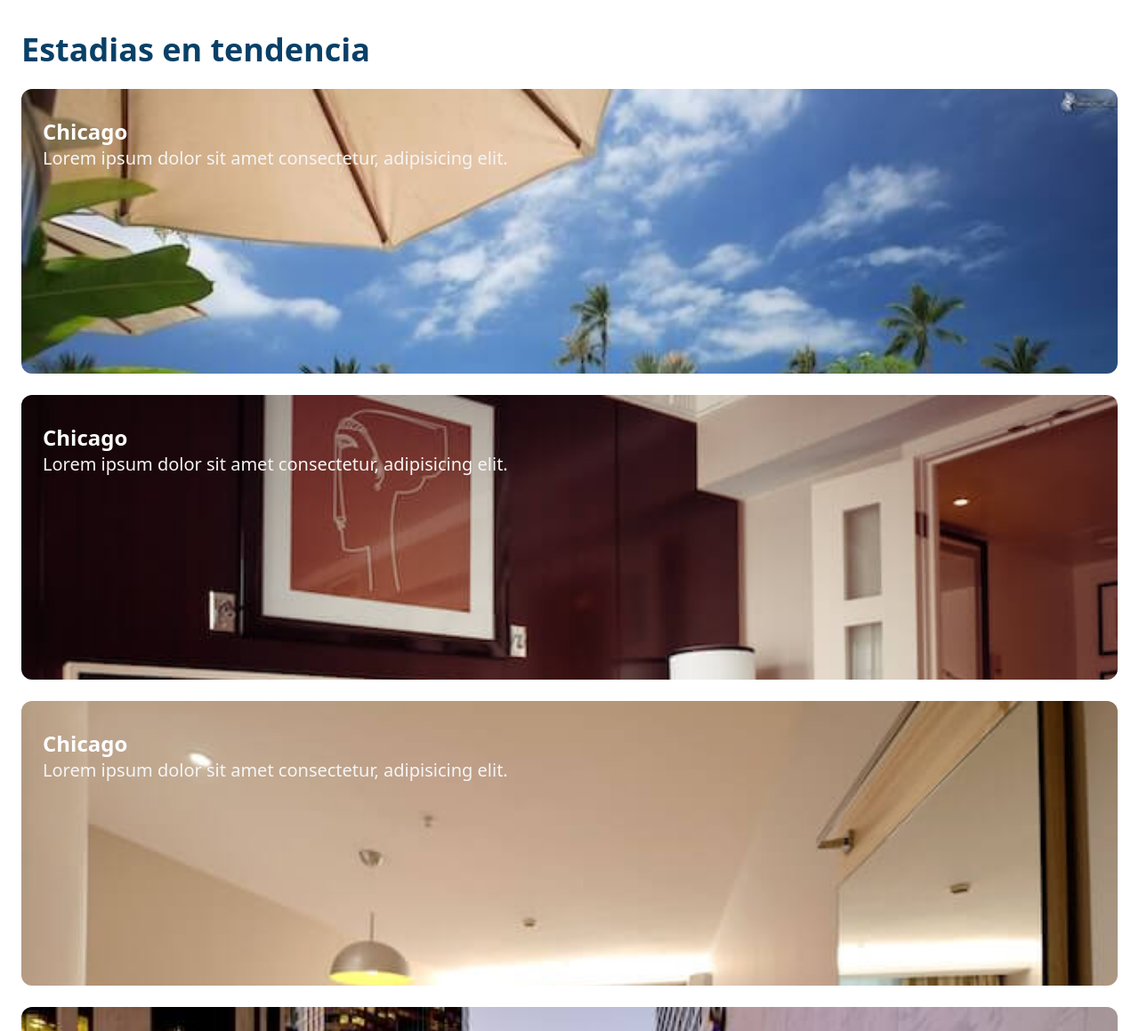
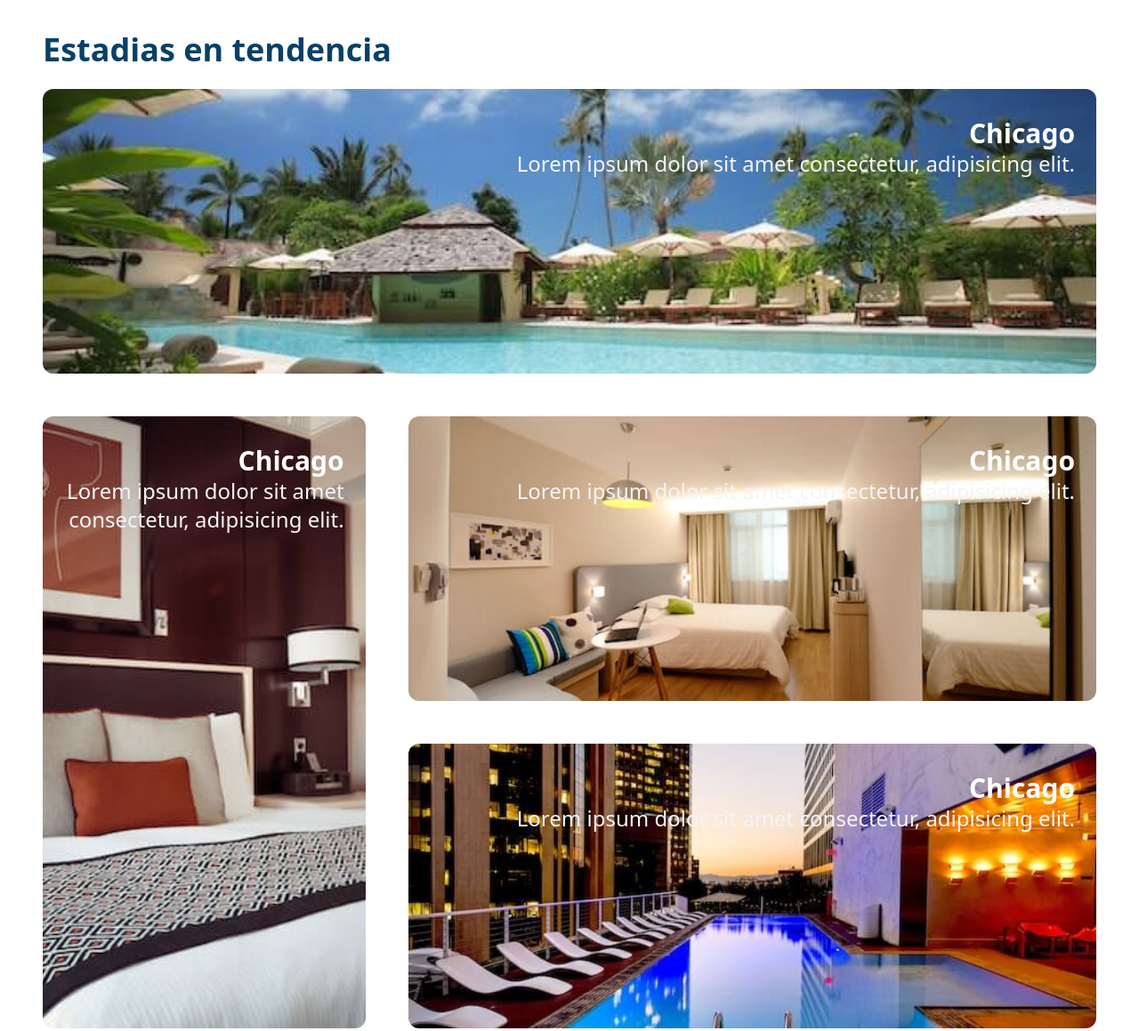
Before and after one commit to JhonEduard26/platzi-travel, a website: page src/index.html in a window 1280 px wide. Shown: the part 1320-2479 px from the top of the page at 89% size. Drawn offline with nearby package versions, Linux system fonts and the light colour scheme; files that its build step writes are made by us from their sources.

Commit message:
agregada version escritorio en seccion tendencias

```diff
--- a/src/index.html
+++ b/src/index.html
@@ -27,8 +27,7 @@
       </ul>
     </nav>
   </header>
-  <div id="tab-bar"
-    class="fixed h-16 bottom-0 left-0 right-0 bg-white border-t-2 z-10">
+  <div id="tab-bar" class="fixed h-16 bottom-0 left-0 right-0 bg-white border-t-2 z-10 lg:hidden">
     <ul class="flex justify-evenly items-center h-full">
       <a href="#home" class="hover:text-sky-400">
         <svg xmlns="http://www.w3.org/2000/svg" fill="none" viewBox="0 0 24 24" stroke-width="2" stroke="currentColor"
@@ -131,30 +130,28 @@
     </section>
     <section id="trending" class="mb-12">
       <h2 class="Subtitle">Estadias en tendencia</h2>
-      <div class="flex flex-col gap-y-6 px-6">
+      <div class="grid gap-y-6 px-6 lg:gap-12 lg:px-12 lg:grid-cols-3 lg:grid-rows-3">
 
-        <div class="CardTrending bg-hotel1">
-          <p class="text-2xl font-semibold text-white">Chicago</p>
-          <p class="text-xl text-neutral-100">Lorem ipsum dolor sit amet consectetur, adipisicing elit.</p>
+        <div class="CardTrending bg-hotel1 lg:col-start-1 lg:col-end-4 lg:row-start-1 lg:row-end-2">
+          <p class="text-2xl font-semibold text-white lg:text-3xl">Chicago</p>
+          <p class="text-xl text-neutral-100 lg:text-2xl">Lorem ipsum dolor sit amet consectetur, adipisicing elit.</p>
         </div>
 
-        <div class="CardTrending bg-hotel2">
-          <p class="text-2xl font-semibold text-white">Chicago</p>
-          <p class="text-xl text-neutral-100">Lorem ipsum dolor sit amet consectetur, adipisicing elit.</p>
+        <div class="CardTrending bg-hotel2 lg:h-auto lg:row-start-2 lg:row-end-4 lg:col-start-1 lg:col-end-2">
+          <p class="text-2xl font-semibold text-white lg:text-3xl">Chicago</p>
+          <p class="text-xl text-neutral-100 lg:text-2xl">Lorem ipsum dolor sit amet consectetur, adipisicing elit.</p>
         </div>
 
-
-        <div class="CardTrending bg-hotel3">
-          <p class="text-2xl font-semibold text-white">Chicago</p>
-          <p class="text-xl text-neutral-100">Lorem ipsum dolor sit amet consectetur, adipisicing elit.</p>
+        <div class="CardTrending bg-hotel3 lg:col-start-2 lg:col-end-4">
+          <p class="text-2xl font-semibold text-white lg:text-3xl">Chicago</p>
+          <p class="text-xl text-neutral-100 lg:text-2xl">Lorem ipsum dolor sit amet consectetur, adipisicing elit.</p>
         </div>
 
-        <div class="CardTrending bg-hotel4">
-          <p class="text-2xl font-semibold text-white">Chicago</p>
-          <p class="text-xl text-neutral-100">Lorem ipsum dolor sit amet consectetur, adipisicing elit.</p>
+        <div class="CardTrending bg-hotel4 lg:col-start-2 lg:col-end-4">
+          <p class="text-2xl font-semibold text-white lg:text-3xl">Chicago</p>
+          <p class="text-xl text-neutral-100 lg:text-2xl">Lorem ipsum dolor sit amet consectetur, adipisicing elit.</p>
         </div>
       </div>
-
       </div>
     </section>
     <section id="faqs" class="mb-12">
--- a/src/input.css
+++ b/src/input.css
@@ -7,9 +7,9 @@
     @apply flex-none w-60 lg:w-80 h-auto mb-6 cursor-pointer snap-center bg-slate-100 rounded-lg shadow-md even:bg-sky-200 transition duration-150 hover:scale-110
   }
   .Subtitle {
-    @apply text-3xl font-semibold pl-6 mb-6 text-headLine lg:text-4xl
+    @apply text-3xl font-semibold pl-6 mb-6 text-headLine lg:text-4xl lg:pl-12
   }
   .CardTrending {
-    @apply pt-8 pl-6 bg-cover bg-no-repeat h-80 rounded-xl cursor-pointer w-full
+    @apply pt-8 px-6 bg-cover bg-no-repeat h-80 rounded-xl cursor-pointer w-full bg-center lg:text-end
   }
 }
```
